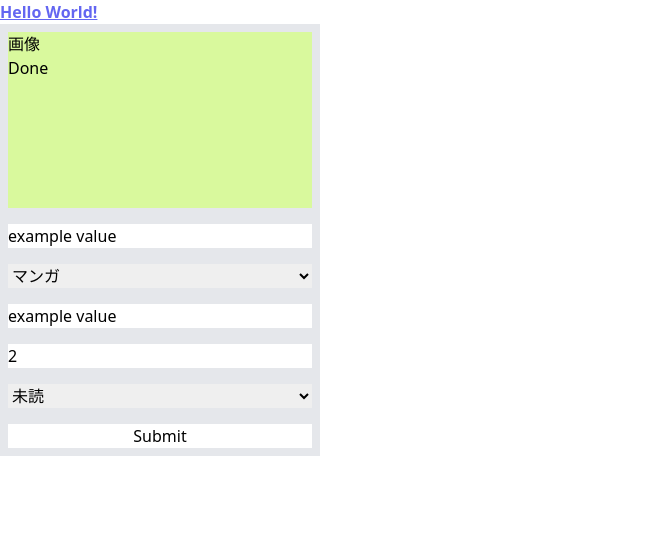
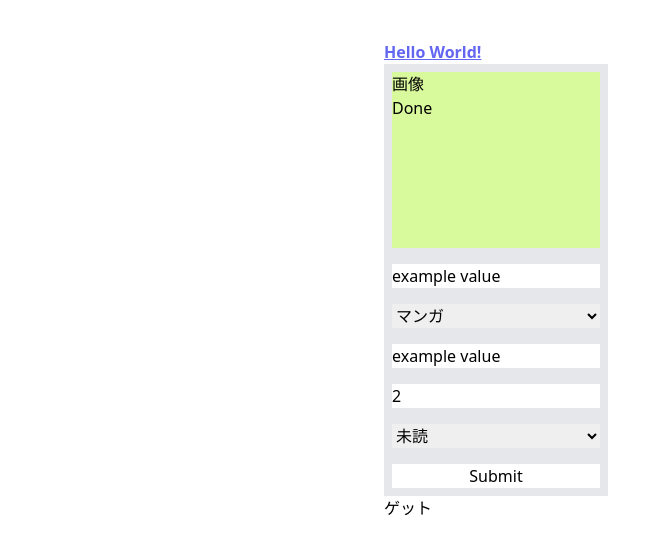
Before and after one commit to Takumikimura1899/book-stocker, a Next.js app: page / in a window 1280 px wide. Shown: the top 554 px of the page, without its empty margins (0-671 px from the left). Built offline with nearby package versions, Linux system fonts and the light colour scheme.

Commit message:
[add] localstorageへ保存 画像をstate管理

```diff
--- a/components/Form.tsx
+++ b/components/Form.tsx
@@ -1,13 +1,8 @@
-import React from 'react';
-import {
-  useForm,
-  Controller,
-  SubmitHandler,
-  useFormContext,
-} from 'react-hook-form';
+import React, { useState } from 'react';
+import { useForm, Controller, SubmitHandler } from 'react-hook-form';
 import { ImageDropDown } from './ImageDropDown';
 
-export const Form = () => {
+export const Form = ({ setImage }: any) => {
   const {
     register,
     handleSubmit,
@@ -16,7 +11,11 @@ export const Form = () => {
     setValue,
     formState: { errors },
   } = useForm<FormContents>();
-  const onSubmit: SubmitHandler<FormContents> = (data) => console.log(data);
+  const onSubmit: SubmitHandler<FormContents> = (data) => {
+    console.log(data);
+    setImage(data.image);
+    localStorage.setItem('info', JSON.stringify(data));
+  };
 
   console.log(watch('image'));
 
@@ -32,8 +31,6 @@ export const Form = () => {
           />
         )}
       />
-      {/* <ImageDropDown register={register} /> */}
-      {/* <input className='border-8' type='file' {...register('image')} /> */}
       <input
         className='border-8'
         placeholder='title'
--- a/components/ImageDropDown.tsx
+++ b/components/ImageDropDown.tsx
@@ -90,7 +90,6 @@ export const ImageDropDown = ({
     <section className='container'>
       <div className='h-48  border-8 bg-lime-200' {...getRootProps()}>
         <input {...getInputProps({ onChange })} />
-        {/* <input type='file' {...register('image')} /> */}
         <p>画像</p>
         {isDragActive ? <p>Drop the files here ...</p> : <p>Done</p>}
         <aside style={thumbsContainer}>{thumbs}</aside>
--- a/pages/index.tsx
+++ b/pages/index.tsx
@@ -1,16 +1,35 @@
 import type { NextPage } from 'next';
 import Head from 'next/head';
 import Image from 'next/image';
+import { useState } from 'react';
 import { Form } from '../components/Form';
 import styles from '../styles/Home.module.css';
 
 const Home: NextPage = () => {
+  const [image, setImage] = useState<{ preview: string }>();
+  const [showImage, setShowImage] = useState(false);
+
   return (
     <>
-      <div className='text3xl font-bold underline text-indigo-500'>
-        Hello World!
+      <div className='pl-96 py-10'>
+        <div className='text3xl font-bold underline text-indigo-500'>
+          Hello World!
+        </div>
+        <Form setImage={setImage} />
+        <button
+          onClick={() => {
+            const info = localStorage.getItem('info');
+            console.log(info);
+            console.log(image?.preview);
+            setShowImage(!showImage);
+          }}
+        >
+          ゲット
+        </button>
+        {showImage && (
+          <Image src={image!.preview} alt='iamge' width={100} height={100} />
+        )}
       </div>
-      <Form />
     </>
   );
 };
```
